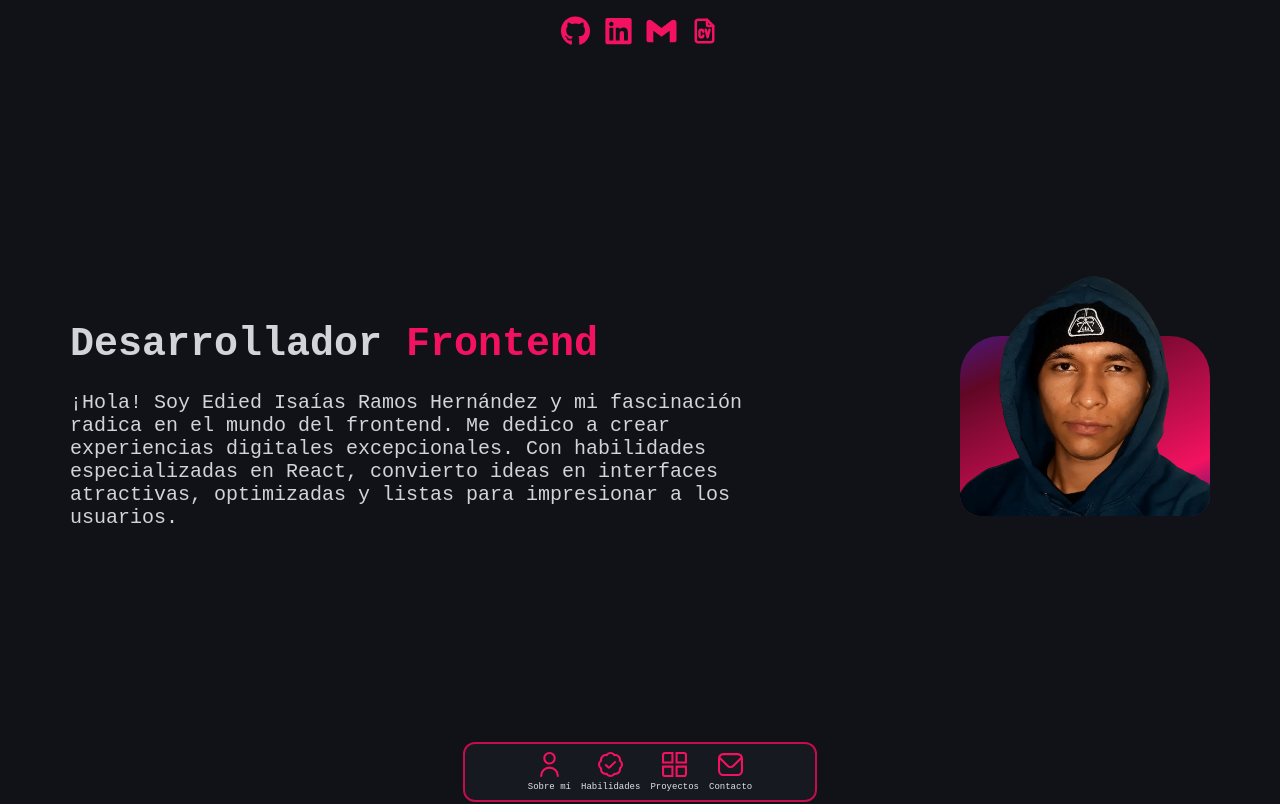
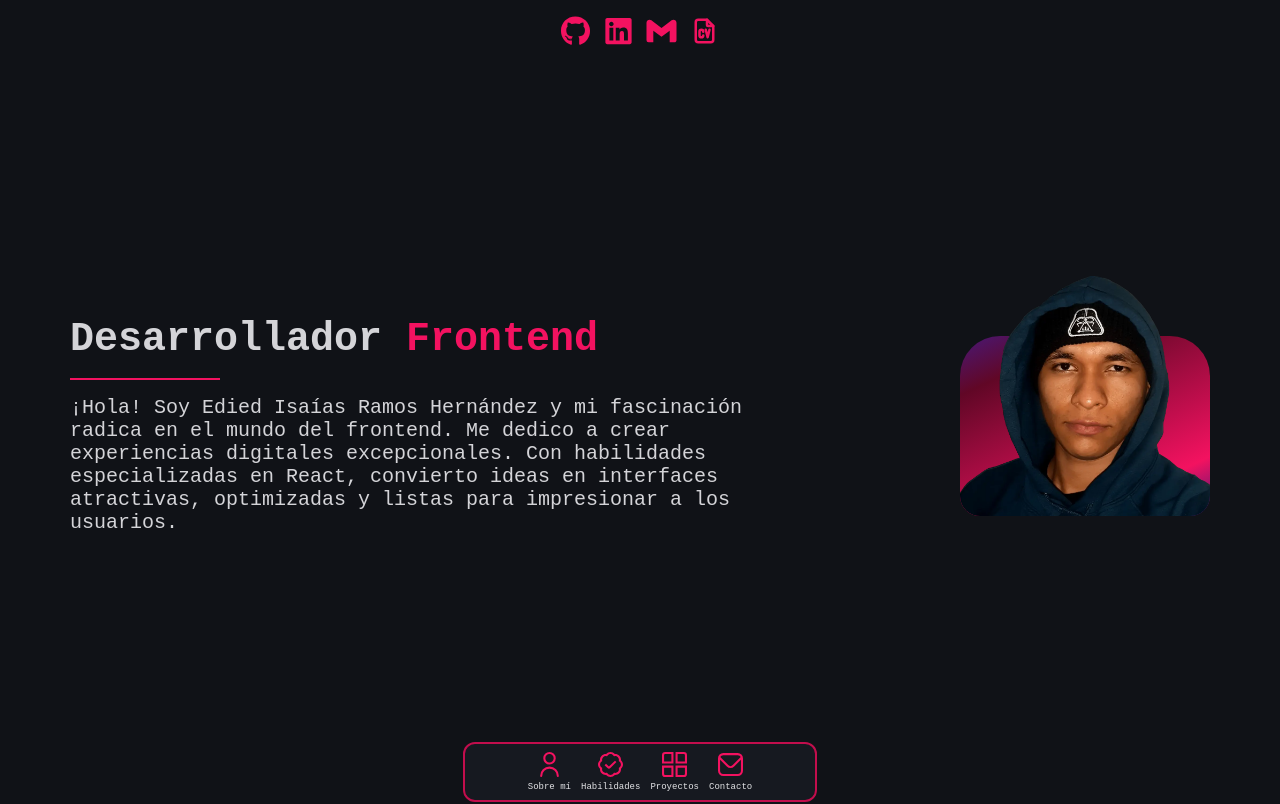
Before and after one commit to EdiedRamos/Edied, a React (Vite) app: page / in a window 1280 px wide. Shown: the top 804 px of the page. Built offline with nearby package versions, Linux system fonts and the light colour scheme; a web font is replaced by a local one.

Commit message:
styles: add separator in introducemyself content

```diff
--- a/src/Components/Molecules/IntroduceMyself/IntroduceMyself.scss
+++ b/src/Components/Molecules/IntroduceMyself/IntroduceMyself.scss
@@ -5,8 +5,16 @@
   display: grid;
   grid-template-columns: 1fr;
 
+  &__separator {
+    border: 1px solid $red-500;
+    width: 80%;
+  }
+
   &__text {
-    align-self: center;
+    display: flex;
+    flex-direction: column;
+    align-items: center;
+    gap: 1rem;
     margin-bottom: 2rem;
 
     p,
@@ -20,7 +28,6 @@
     }
 
     h1 {
-      margin-bottom: 1.5rem;
       color: $gray-300;
       font-size: $font-size-2;
 
@@ -42,7 +49,12 @@
   .introduce-myself {
     grid-template-columns: 60% 40%;
 
+    &__separator {
+      width: 150px;
+    }
+
     &__text {
+      align-items: flex-start;
       margin-bottom: 0;
 
       p,
--- a/src/Components/Molecules/IntroduceMyself/IntroduceMyself.tsx
+++ b/src/Components/Molecules/IntroduceMyself/IntroduceMyself.tsx
@@ -9,6 +9,7 @@ export const IntroduceMyself = () => {
         <h1>
           Desarrollador <span>Frontend</span>
         </h1>
+        <div className="introduce-myself__separator" />
         <p>
           ¡Hola! Soy Edied Isaías Ramos Hernández y mi fascinación radica en el
           mundo del frontend. Me dedico a crear experiencias digitales
```
